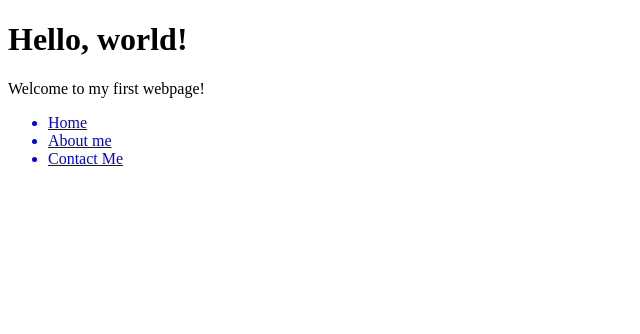
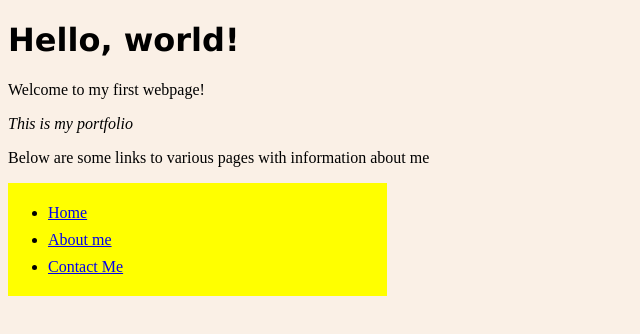
Before and after one commit to Ajsoud97/myfirstwebsite, a plain HTML site: page my-first-webpage.html in a window 1280 px wide. Shown: the whole page, without its empty margins (0-640 px from the left). Drawn offline with Linux system fonts and the light colour scheme.

Commit message:
added a sidebar

```diff
--- a/my-first-webpage.html
+++ b/my-first-webpage.html
@@ -5,18 +5,23 @@
     <meta http-equiv="X-UA-Compatible" content="IE=edge">
     <meta name="viewport" content="width=device-width, initial-scale=1.0">
 
-    <link rel="stylesheet" href="css.ss">
+    <link rel="stylesheet" href="style.css">
     <title>My first webpage!</title>
+    <style>
+      body{
+      background-color: linen}
+    </style>
   </head>
   <body>
     <h1> Hello, world! </h1>
     <p>Welcome to my first webpage!</p>
-
-    <div>
-      <ul>
-        <a href="my-first-website.html" > <li>Home </li> </a>
-        <a href="aboutme.html"> <li>About me</li> </a>
-        <a href="contactme.html"> <li> Contact Me </li> </a>
+    <p> <em>This is my portfolio</em> </p>
+    <p>Below are some links to various pages with information about me</p>
+    <div class="sidebar">
+      <ul style="line-height: 27px;">
+        <li> <a href="my-first-website.html" >Home</a> </li>
+        <li> <a href="aboutme.html"> About me</a> </li>
+        <li> <a href="contactme.html"> Contact Me</a> </li>
       </ul>
     </div>
   </body>
--- a/style.css
+++ b/style.css
@@ -0,0 +1,10 @@
+h1{
+  font-family: 'Lucida Sans';
+}
+
+
+.sidebar{
+  width: 30%;
+  float: left;
+  background-color: yellow;
+}
```
Also changed, not shown: aboutme.html (+2 -0 lines), contactme.html (+1 -0 lines).
